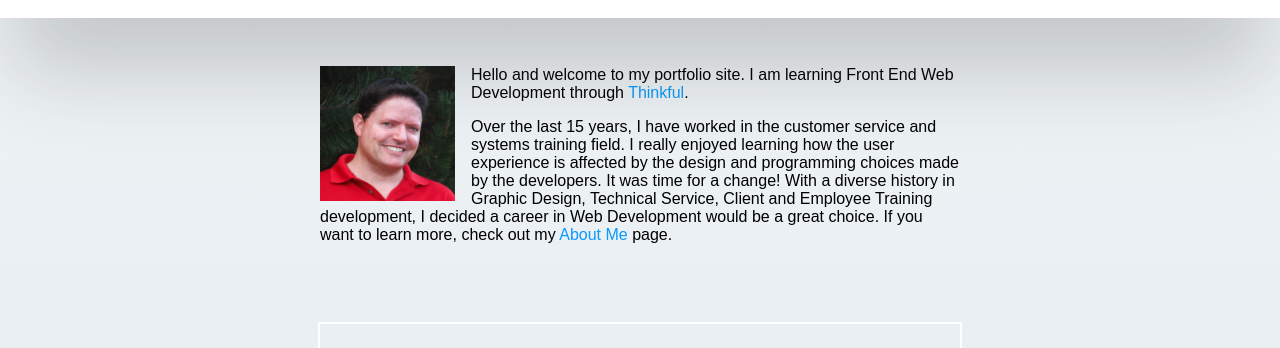
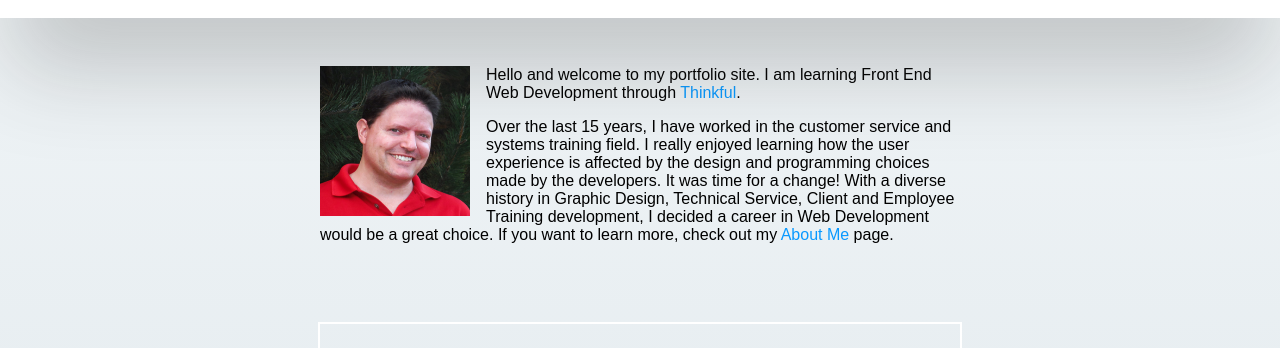
Before and after one commit to shawnstallings/shawnstallings-portfolio, a plain HTML site: page index.html in a window 1280 px wide. Shown: the part 126-474 px from the top of the page. Drawn offline with Linux system fonts and the light colour scheme; a web font is replaced by a local one.

Commit message:
fix me-image size

```diff
--- a/css/style.css
+++ b/css/style.css
@@ -75,8 +75,8 @@ ul {
     font-size: 2rem;
 }
 .me-image {
-	width: 135px;
-	height: 135px;
+	width: 150px;
+	height: 150px;
 	float: left;
 	margin-right: 1rem;
 }
```
